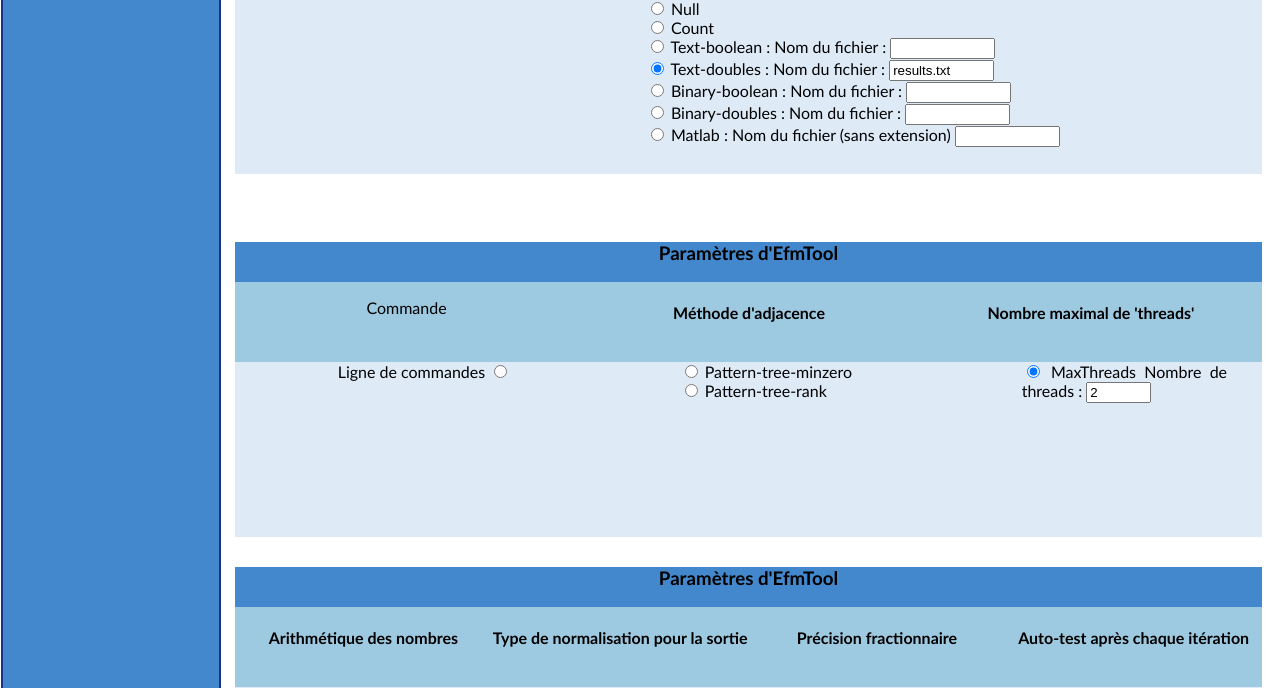
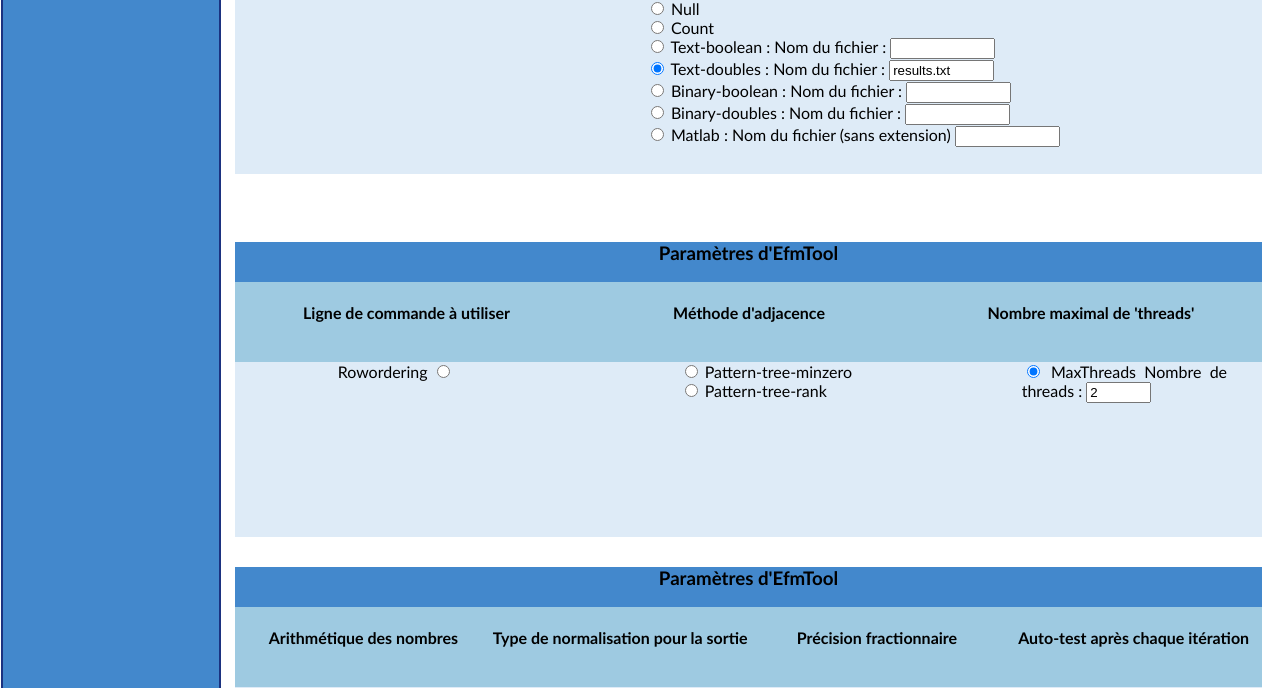
Before and after one commit to bioinfocttj/CPR, a PHP site: page /options.php in a window 1280 px wide. Shown: the part 1143-1831 px from the top of the page. Run offline with PHP 8.4, Linux system fonts and the light colour scheme; some libraries are stand-ins or nearby versions.

Commit message:
modif options

```diff
--- a/WRET/languages/de_lang.php
+++ b/WRET/languages/de_lang.php
@@ -154,8 +154,8 @@ define('TXT_OPTIONS_OUTPUT_10', "Dateinamen : ");
 define('TXT_OPTIONS_OUTPUT_11', "Matlab : ");
 define('TXT_OPTIONS_OUTPUT_12', "Dateinamen (keine Verlängerung) ");
 define('TXT_OPTIONS_EFMTOOL', "EfmTool Parameter");
-define('TXT_OPTIONS_EFM_LINE', "Command Line ");
-define('TXT_OPTIONS_EFM_CMD', "Command");
+define('TXT_OPTIONS_EFM_CMD', "Command line to use");
+define('TXT_OPTIONS_EFM_LINE', "Rowordering");
 define('TXT_OPTIONS_EFM_ADJA', "Verfahren adjacency  ");
 define('TXT_OPTIONS_EFM_ADJA_1', "Pattern-tree-minzero ");
 define('TXT_OPTIONS_EFM_ADJA_2', "Pattern-tree-rank ");
--- a/WRET/languages/en_lang.php
+++ b/WRET/languages/en_lang.php
@@ -155,8 +155,8 @@ define('TXT_OPTIONS_OUTPUT_10', "File name : ");
 define('TXT_OPTIONS_OUTPUT_11', "Matlab : ");
 define('TXT_OPTIONS_OUTPUT_12', "File name (no extension) ");
 define('TXT_OPTIONS_EFMTOOL', "EfmTool parameters");
-define('TXT_OPTIONS_EFM_CMD', "Command");
-define('TXT_OPTIONS_EFM_LINE', "Command line ");
+define('TXT_OPTIONS_EFM_CMD', "Command Line zu verwenden");
+define('TXT_OPTIONS_EFM_LINE', "Rowordering");
 define('TXT_OPTIONS_EFM_ADJA', "Adjency method ");
 define('TXT_OPTIONS_EFM_ADJA_1', "Pattern-tree-minzero ");
 define('TXT_OPTIONS_EFM_ADJA_2', "Pattern-tree-rank ");
--- a/WRET/languages/fr_lang.php
+++ b/WRET/languages/fr_lang.php
@@ -155,8 +155,8 @@ define('TXT_OPTIONS_OUTPUT_10', "Nom du fichier : ");
 define('TXT_OPTIONS_OUTPUT_11', "Matlab : ");
 define('TXT_OPTIONS_OUTPUT_12', "Nom du fichier (sans extension) ");
 define('TXT_OPTIONS_EFMTOOL', "Paramètres d'EfmTool ");
-define('TXT_OPTIONS_EFM_CMD', "Commande");
-define('TXT_OPTIONS_EFM_LINE', "Ligne de commandes ");
+define('TXT_OPTIONS_EFM_CMD', "Ligne de commande à utiliser");
+define('TXT_OPTIONS_EFM_LINE', "Rowordering");
 define('TXT_OPTIONS_EFM_ADJA', "Méthode d'adjacence  ");
 define('TXT_OPTIONS_EFM_ADJA_1', "Pattern-tree-minzero ");
 define('TXT_OPTIONS_EFM_ADJA_2', "Pattern-tree-rank ");
--- a/WRET/options.php
+++ b/WRET/options.php
@@ -155,7 +155,7 @@
 					</div>
 					<div id="subPart">
 						<div id="subPart3-1">
-							<p>	<?php echo TXT_OPTIONS_EFM_CMD; ?> </p>
+							<h4><p>	<?php echo TXT_OPTIONS_EFM_CMD; ?> </p></h4>
 						</div>
 						<div id="subPart3-2">
 							<h4><?php echo TXT_OPTIONS_EFM_ADJA; ?>	</h4>
```
Also changed, not shown: 1 other file.
